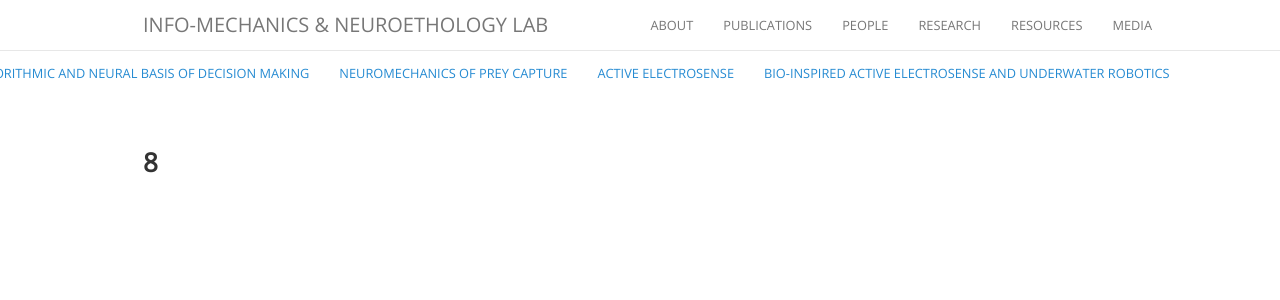
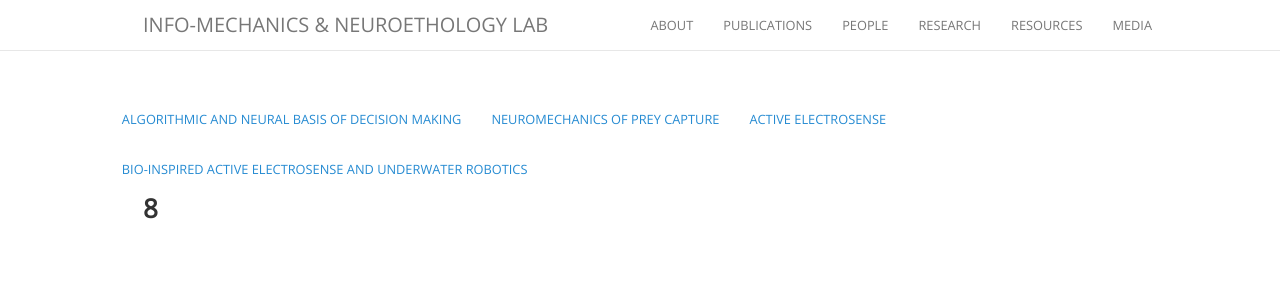
Before and after one commit to maciverlab/maciverlab.github.io, a Jekyll site: the page built from research.html, in a window 1280 px wide. Shown: the top 300 px of the page. Built offline with Jekyll 4.4.1, drawn with Linux system fonts in a browser that asks for light colours; nearby versions of some CDN libraries; comment, search, counter and statistics services are not loaded.

Commit message:
Update research.html

```diff
--- a/research.html
+++ b/research.html
@@ -4,7 +4,8 @@ title: Research
 permalink: /research/
 ---
 
-<nav id="navigation" class="collapse navbar-collapse" style="margin-top:-4.3em">
+<nav id="navigation" class="collapse navbar-collapse" style="margin-top:-1em">
+    <div class="container">
     <ul class="nav navbar-nav">
         {% assign links = site.data.project_navigation %}
         {% for link in links %}
@@ -13,8 +14,9 @@ permalink: /research/
                 </li>
         {% endfor %}
     </ul>
+    </div>
 </nav>
 
-<div class="container" style="margin-top:100px">
+<div class="container" style="margin-top:0px">
         <h3>8</h3>
 </div>
```
